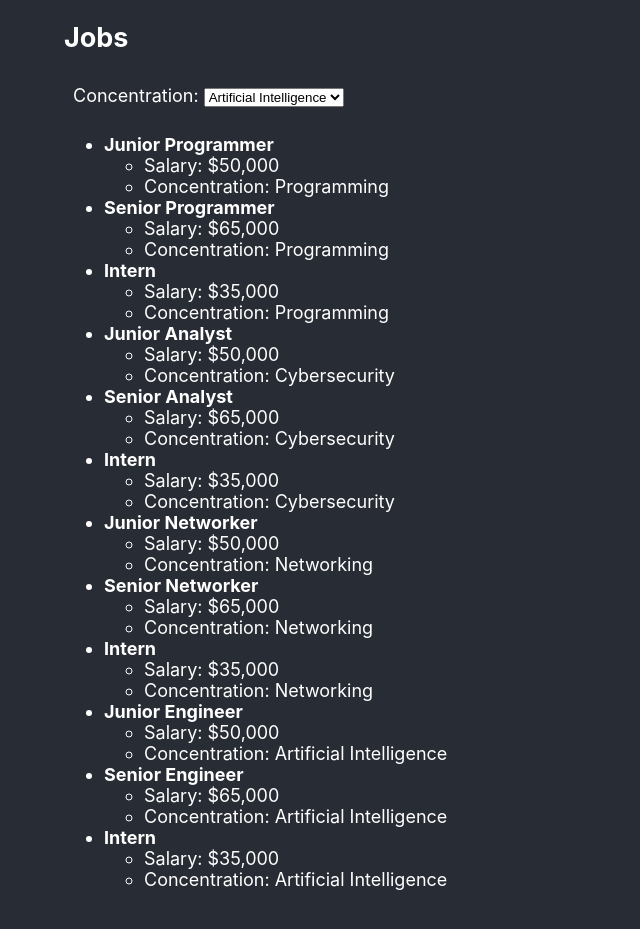
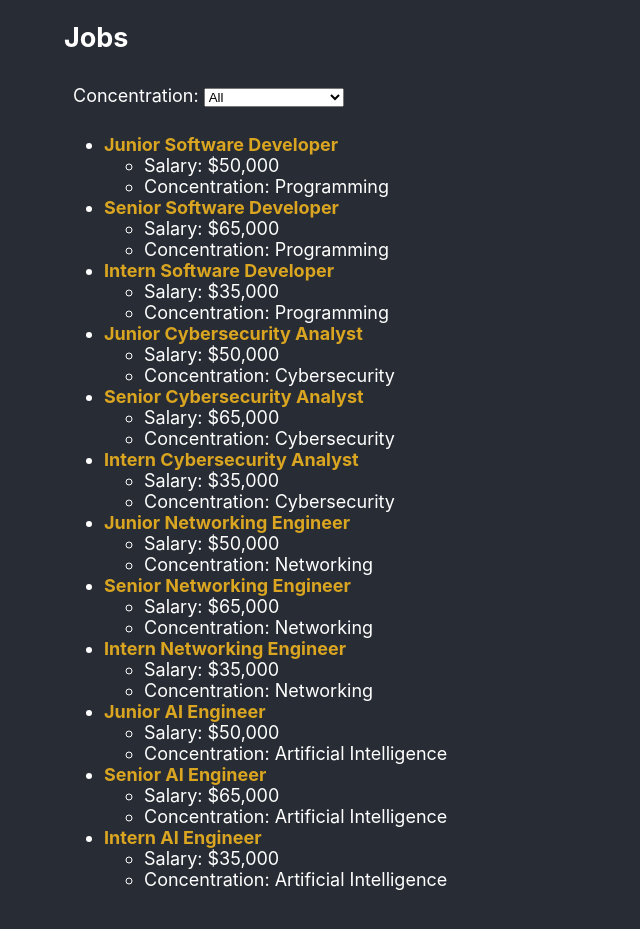
Before and after one commit to rosspayn3/web-frameworks-lab-2, a React (Create React App) app: page / in a window 1280 px wide. Shown: the part 621-1550 px from the top of the page, without its empty margins (0-640 px from the left). Built offline with nearby package versions, Linux system fonts and the light colour scheme.

Commit message:
add job list filter by concentration

```diff
--- a/src/App.css
+++ b/src/App.css
@@ -30,3 +30,7 @@
 .App-link {
   color: #61dafb;
 }
+
+.job-title {
+  color:goldenrod
+}
--- a/src/App.js
+++ b/src/App.js
@@ -36,6 +36,7 @@ const people = [
 ];
 
 const concentrations = [
+  "All",
   "Artificial Intelligence",
   "Cybersecurity",
   "Networking",
@@ -45,74 +46,74 @@ const concentrations = [
 const jobs = [
   {
     id: 0,
-    concentration: "Programming",
-    title: "Junior Programmer",
+    concentration: ["Programming", "All"],
+    title: "Junior Software Developer",
     salary: "$50,000",
   },
   {
     id: 1,
-    concentration: "Programming",
-    title: "Senior Programmer",
+    concentration: ["Programming", "All"],
+    title: "Senior Software Developer",
     salary: "$65,000",
   },
   {
     id: 2,
-    concentration: "Programming",
-    title: "Intern",
+    concentration: ["Programming", "All"],
+    title: "Intern Software Developer",
     salary: "$35,000",
   },
   {
     id: 3,
-    concentration: "Cybersecurity",
-    title: "Junior Analyst",
+    concentration: ["Cybersecurity", "All"],
+    title: "Junior Cybersecurity Analyst",
     salary: "$50,000",
   },
   {
     id: 4,
-    concentration: "Cybersecurity",
-    title: "Senior Analyst",
+    concentration: ["Cybersecurity", "All"],
+    title: "Senior Cybersecurity Analyst",
     salary: "$65,000",
   },
   {
     id: 5,
-    concentration: "Cybersecurity",
-    title: "Intern",
+    concentration: ["Cybersecurity", "All"],
+    title: "Intern Cybersecurity Analyst",
     salary: "$35,000",
   },
   {
     id: 6,
-    concentration: "Networking",
-    title: "Junior Networker",
+    concentration: ["Networking", "All"],
+    title: "Junior Networking Engineer",
     salary: "$50,000",
   },
   {
     id: 7,
-    concentration: "Networking",
-    title: "Senior Networker",
+    concentration: ["Networking", "All"],
+    title: "Senior Networking Engineer",
     salary: "$65,000",
   },
   {
     id: 8,
-    concentration: "Networking",
-    title: "Intern",
+    concentration: ["Networking", "All"],
+    title: "Intern Networking Engineer",
     salary: "$35,000",
   },
   {
     id: 9,
-    concentration: "Artificial Intelligence",
-    title: "Junior Engineer",
+    concentration: ["Artificial Intelligence", "All"],
+    title: "Junior AI Engineer",
     salary: "$50,000",
   },
   {
     id: 10,
-    concentration: "Artificial Intelligence",
-    title: "Senior Engineer",
+    concentration: ["Artificial Intelligence", "All"],
+    title: "Senior AI Engineer",
     salary: "$65,000",
   },
   {
     id: 11,
-    concentration: "Artificial Intelligence",
-    title: "Intern",
+    concentration: ["Artificial Intelligence", "All"],
+    title: "Intern AI Engineer",
     salary: "$35,000",
   },
 ];
--- a/src/FancyJobsList.js
+++ b/src/FancyJobsList.js
@@ -8,23 +8,22 @@ const FancyJobsList = (props) => {
   const handleChange = (e) => {
     e.preventDefault();
     console.log(`%c FancySelect option: ${e.target.value} `, "color: #33a");
-    // filter list here
-    // USE STATE
+    setConcentration(e.target.value);
   };
 
-  const [selection, setSelection] = React.useState('');
+  const [concentration, setConcentration] = React.useState("All");
 
   return (
     <div>
       <FancySelect options={props.options} onchange={handleChange}/>
       <ul>
-        {props.list.map((item) => {
+        {props.list.filter(item => {return item.concentration.includes(concentration)}).map((item) => {
           return (
             <li key={item.id}>
-              <strong>{item.title}</strong>
+              <strong className="job-title">{item.title}</strong>
               <ul>
                 <li>Salary: {item.salary}</li>
-                <li>Concentration: {item.concentration}</li>
+                <li>Concentration: {item.concentration[0]}</li>
               </ul>
             </li>
           );
```
